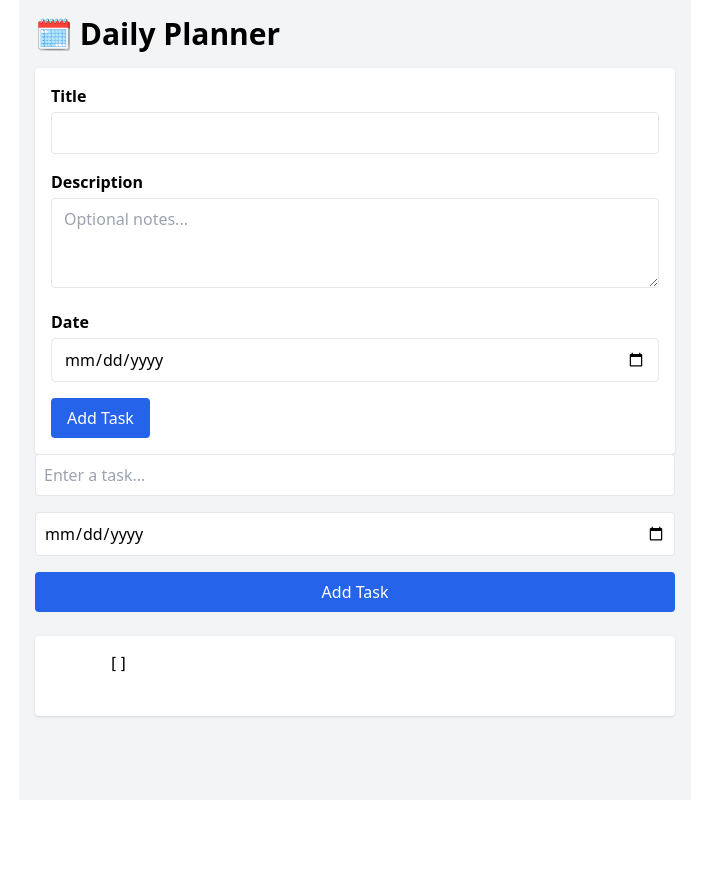
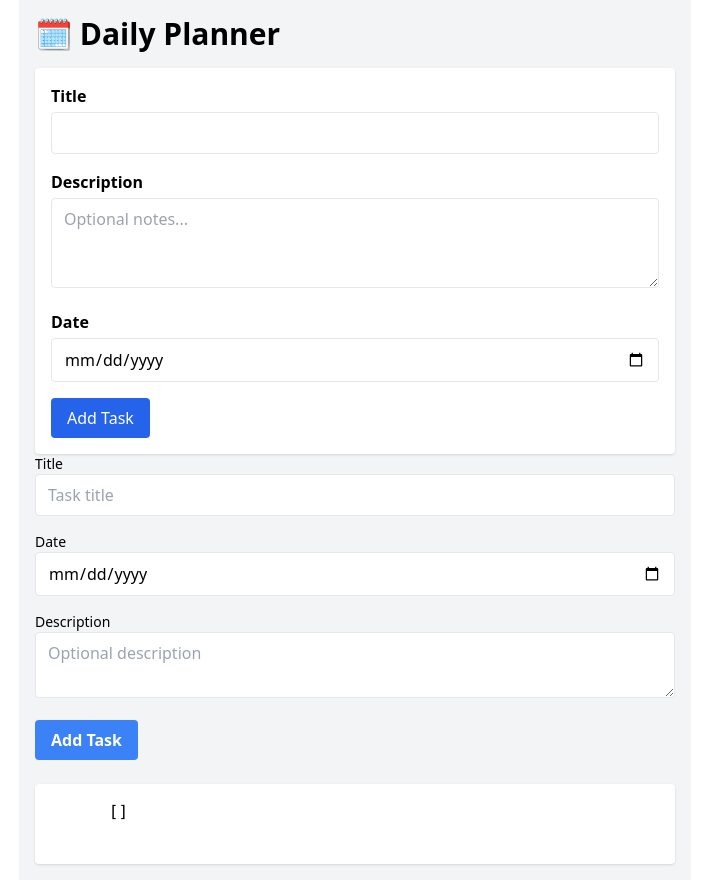
Before and after one commit to J0hn316/Daily-Planner-App, a Vue app: page / in a window 1280 px wide. Shown: the whole page, without its empty margins (285-994 px from the left). Before the commit the page ends 800 px from the top, so only its background shows below. Built offline with nearby package versions, Linux system fonts and the light colour scheme.

Commit message:
feat: Update TaskInput.vue and add useTask composable for task management

```diff
--- a/src/components/TaskInput.vue
+++ b/src/components/TaskInput.vue
@@ -1,51 +1,62 @@
 <template>
-  <form @submit.prevent="handleSubmit" class="flex flex-col gap-4 mb-6">
+  <form @submit.prevent="handleSubmit" class="space-y-4 mb-6">
+    <div>
+      <label class="block text-sm font-medium">Title</label>
       <input
-      v-model="newTaskTitle"
+        v-model="title"
         type="text"
-      placeholder="Enter a task..."
-      class="p-2 border rounded"
-      required
+        placeholder="Task title"
+        class="w-full px-3 py-2 border rounded"
       />
+    </div>
+
+    <div>
+      <label class="block text-sm font-medium">Date</label>
       <input
-      v-model="newTaskDate"
+        v-model="date"
         type="date"
-      class="p-2 border rounded"
-      required
+        class="w-full px-3 py-2 border rounded"
       />
+    </div>
+
+    <div>
+      <label class="block text-sm font-medium">Description</label>
+      <textarea
+        v-model="description"
+        placeholder="Optional description"
+        class="w-full px-3 py-2 border rounded"
+      ></textarea>
+    </div>
+
     <button
       type="submit"
-      class="bg-blue-600 text-white py-2 px-4 rounded hover:bg-blue-700 transition"
+      class="bg-blue-500 hover:bg-blue-600 text-white font-semibold px-4 py-2 rounded"
     >
       Add Task
     </button>
   </form>
 </template>
 
-<script setup lang="ts">
+<script lang="ts" setup>
 import { ref } from 'vue';
-import type { Task } from '../types/task';
+import useTasks from '../composables/useTask';
 
-const emit = defineEmits<{ (evt: 'add-task', task: Task): void }>();
+const { addTask } = useTasks();
 
-const newTaskTitle = ref('');
-const newTaskDate = ref('');
+// Reactive form inputs
+const title = ref('');
+const date = ref('');
+const description = ref('');
 
-// Generate a unique ID using timestamp
 const handleSubmit = (): void => {
-  if (!newTaskTitle.value || !newTaskDate.value) return;
+  if (!title.value || !date.value) {
+    alert('Title and date are required');
+    return;
+  }
 
-  const newTask: Task = {
-    id: Date.now(),
-    title: newTaskTitle.value,
-    date: newTaskDate.value,
-    completed: false,
-  };
-
-  emit('add-task', newTask);
-
-  // Clear the input fields
-  newTaskTitle.value = '';
-  newTaskDate.value = '';
+  addTask(title.value, date.value, description.value);
+  title.value = '';
+  date.value = '';
+  description.value = '';
 };
 </script>
--- a/src/composables/useTask.ts
+++ b/src/composables/useTask.ts
@@ -0,0 +1,44 @@
+import { ref, computed, type ComputedRef } from 'vue';
+import type { Task } from '../types/task';
+
+const tasks = ref<Task[]>([]);
+
+// Generate unique IDs for tasks
+let taskId = 1;
+
+const useTasks = () => {
+  // Add task
+  const addTask = (title: string, date: string, description?: string): void => {
+    const newTask: Task = {
+      id: taskId++,
+      title,
+      date,
+      description,
+      completed: false,
+    };
+    tasks.value.push(newTask);
+  };
+
+  const toggleComplete = (id: number): void => {
+    const task = tasks.value.find((t) => t.id === id);
+    if (task) task.completed = !task.completed;
+  };
+
+  const deleteTask = (id: number): void => {
+    tasks.value = tasks.value.filter((t) => t.id !== id);
+  };
+
+  const getTasksForDate = (date: string): ComputedRef<Task[]> => {
+    return computed(() => tasks.value.filter((task) => task.date === date));
+  };
+
+  return {
+    tasks,
+    addTask,
+    toggleComplete,
+    deleteTask,
+    getTasksForDate,
+  };
+};
+
+export default useTasks;
```
Lines whose indentation alone changed are shown as unchanged.
